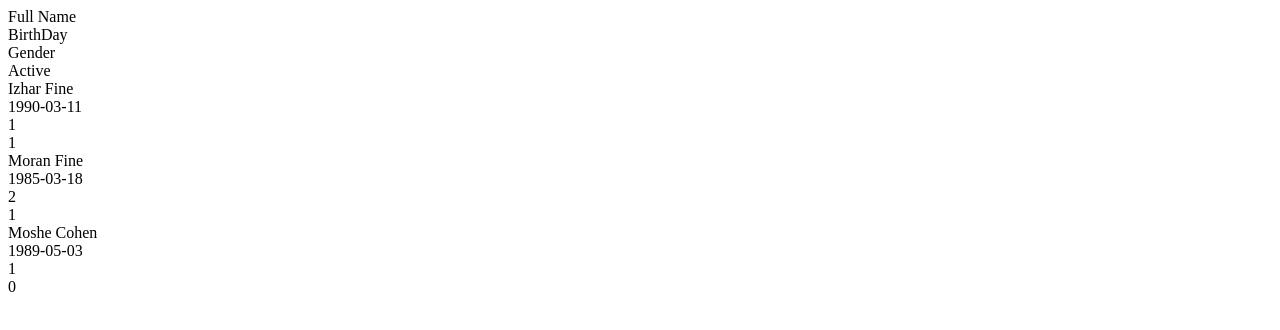
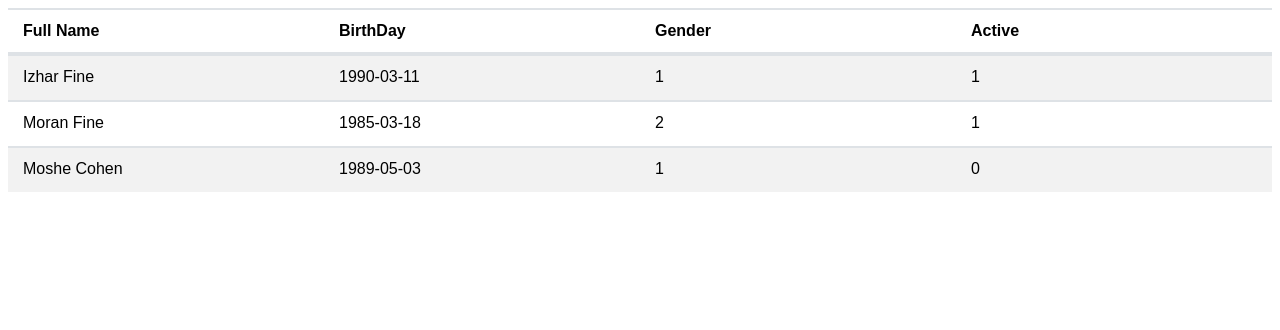
Before and after one commit to IzharFine/EzTable, a plain HTML site: page index.html in a window 1280 px wide. Drawn offline with Linux system fonts and the light colour scheme.

Commit message:
Update index.html

```diff
--- a/index.html
+++ b/index.html
@@ -4,7 +4,7 @@
             import { EzTableGenerator } from "./js/eztablegenerator.js";
             window["EzTableGenerator"] = EzTableGenerator;
         </script>
-        <link href="eztable.css" type="text/css" href="mystyle.css">
+        <link href="css/eztable.css" rel="stylesheet" type="text/css">
     </head>
     <body>
         <table id="eztable">
```
